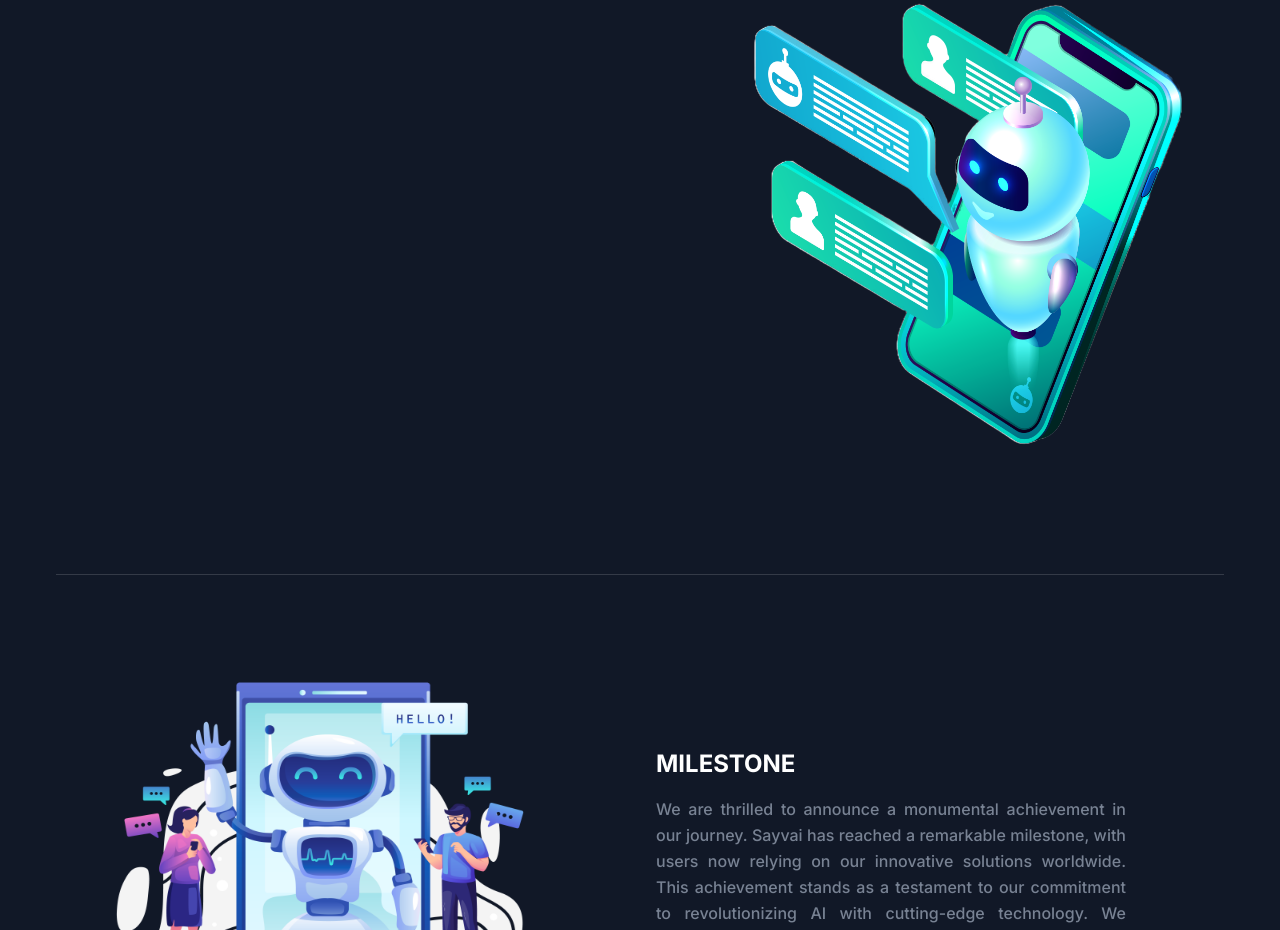
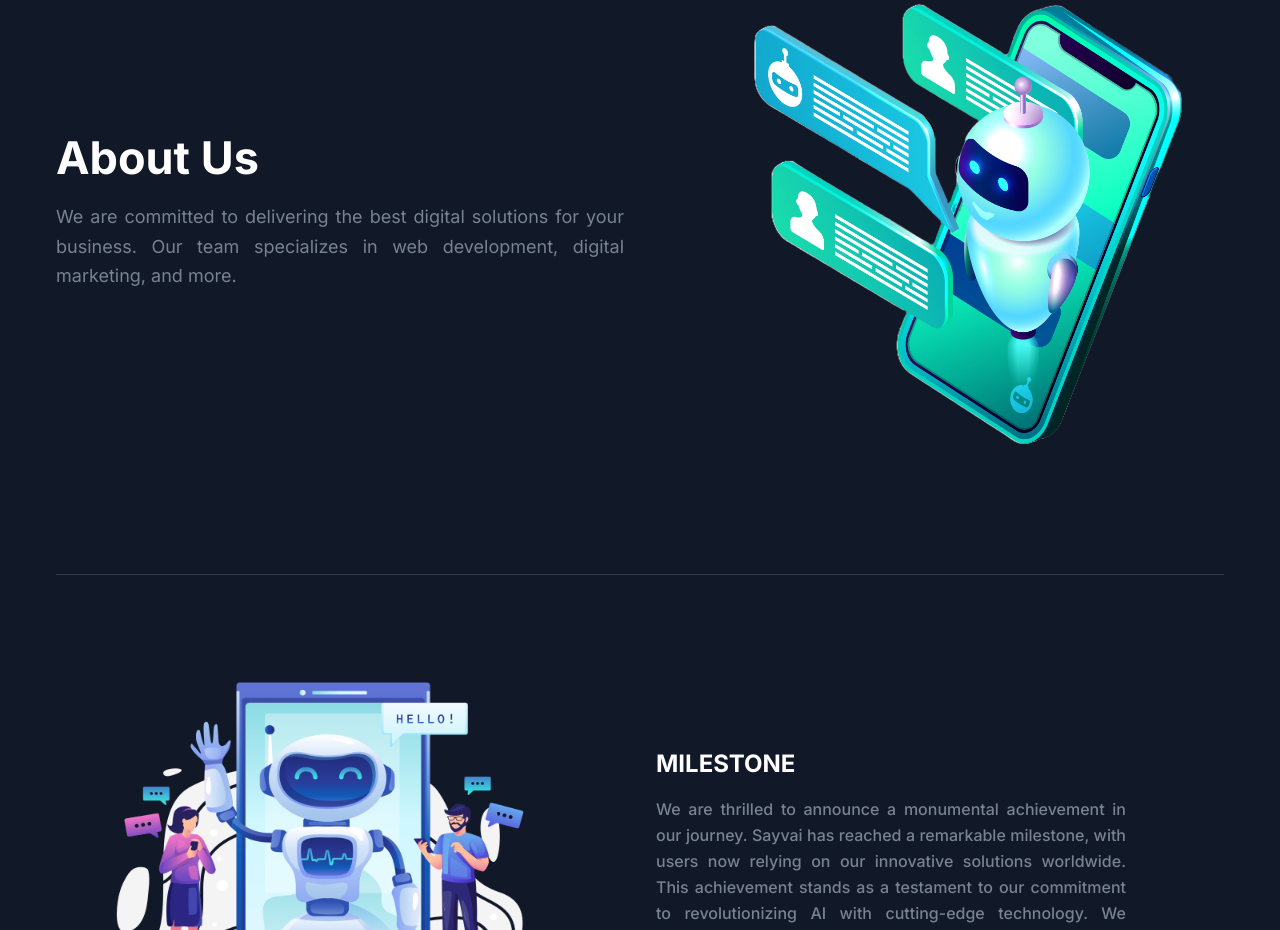
Before and after one commit to Esakki-Valli-Ram-11/Sayvai_website, a Next.js app: page / in a window 1280 px wide. Shown: the part 2420-3350 px from the top of the page. Built offline with nearby package versions, Linux system fonts and the light colour scheme.

Commit message:
subtitle error

```diff
--- a/components/About/AnimatedAboutSectionOne.tsx
+++ b/components/About/AnimatedAboutSectionOne.tsx
@@ -46,6 +46,7 @@ const AnimatedAboutSectionOne: React.FC<AnimatedAboutSectionOneProps> = ({ title
             >
               <SectionTitle
                 title={title}
+                subtitle=" "
                 paragraph={paragraph}
                 mb="24px"
                 center={false}
@@ -53,6 +54,7 @@ const AnimatedAboutSectionOne: React.FC<AnimatedAboutSectionOneProps> = ({ title
               {subtitle && (
                 <SectionTitle
                   title=""
+                  subtitle=" "
                   paragraph={subtitle}
                   mb="0"
                   center={false}
--- a/components/Home/AnimatedSections.tsx
+++ b/components/Home/AnimatedSections.tsx
@@ -107,7 +107,10 @@ const AnimatedSections = ({ testimonials }: { testimonials: Testimonial[] }) =>
 
       <SectionWrapper className="bg-white dark:bg-gray-900 py-6 md:py-8">
         <motion.div variants={slideInFromRight} custom={0.5}>
-          <AnimatedAboutSectionOne />
+          <AnimatedAboutSectionOne
+            title="About Us"
+            paragraph="We are committed to delivering the best digital solutions for your business. Our team specializes in web development, digital marketing, and more."
+          />
         </motion.div>
       </SectionWrapper>
 
```
